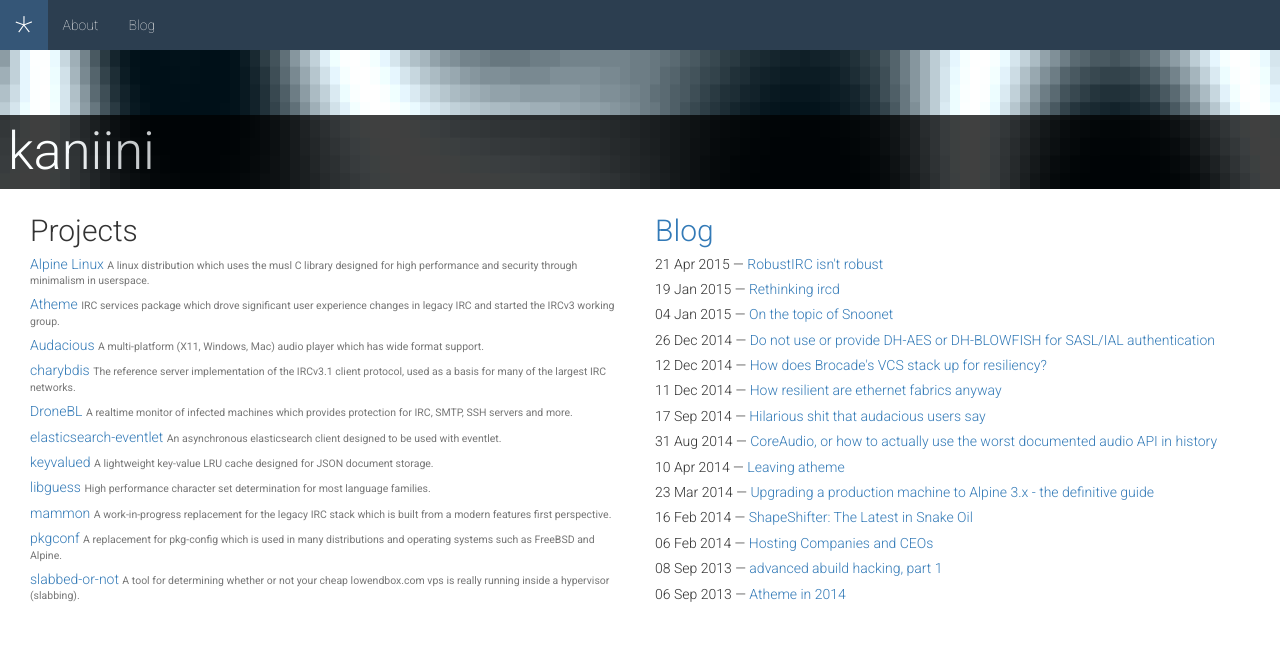
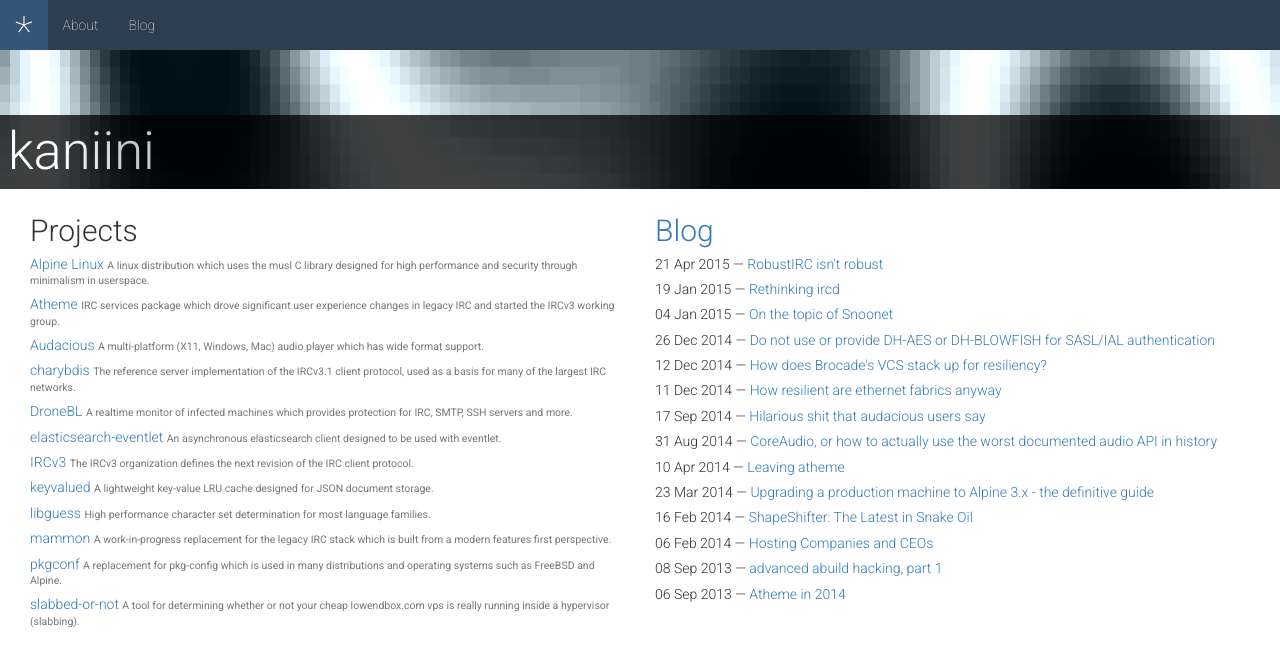
Before and after one commit to kaniini/kaniini.github.io, a Jekyll site: the page built from index.html, in a window 1280 px wide. Shown: the top 667 px of the page. Built offline with Jekyll 4.4.1, drawn with Linux system fonts in a browser that asks for light colours; nearby versions of some CDN libraries; Markdown is read by kramdown in place of the engine named in the settings.

Commit message:
oops, add ircv3 :)

```diff
--- a/_data/projects.yml
+++ b/_data/projects.yml
@@ -23,6 +23,10 @@
   url: "http://github.com/kaniini/elasticsearch-eventlet"
   summary: "An asynchronous elasticsearch client designed to be used with eventlet."
 -
+  title: "IRCv3"
+  url: "http://ircv3.github.io/"
+  summary: "The IRCv3 organization defines the next revision of the IRC client protocol."
+-
   title: "keyvalued"
   url: "http://github.com/keyvalued/keyvalued"
   summary: "A lightweight key-value LRU cache designed for JSON document storage."
```
